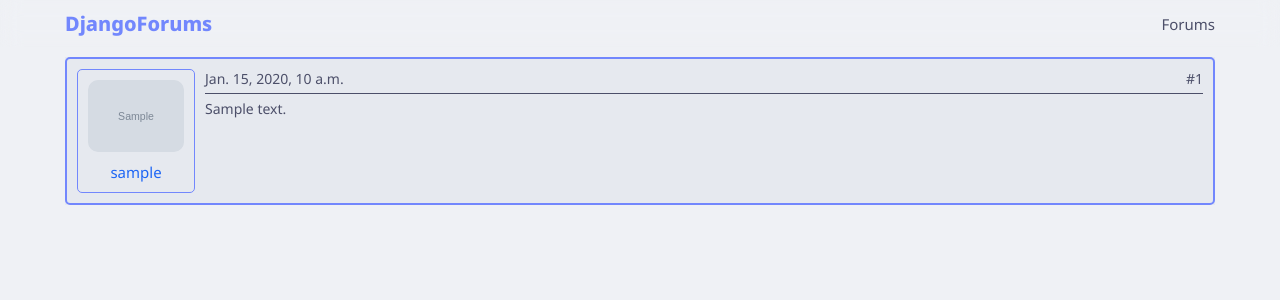
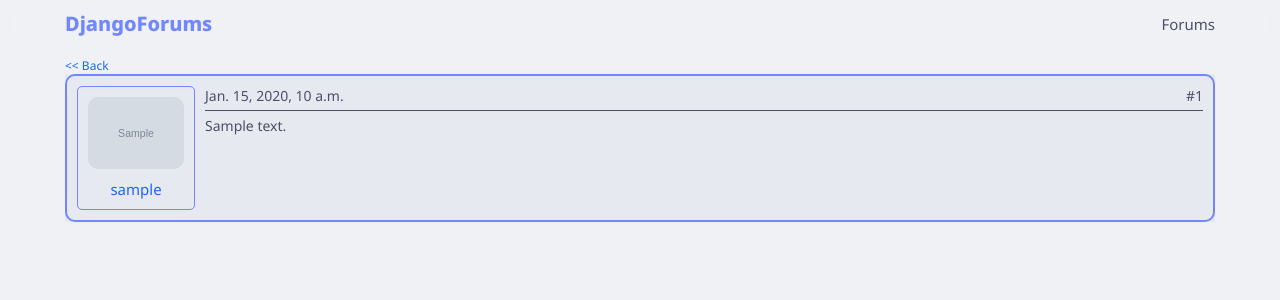
Before and after one commit to alkmei/djangoForums, a Django app: a page that uses templates/thread.html in a window 1280 px wide. Shown: the top 300 px of the page. Run offline with Django 4.2, Linux system fonts and the light colour scheme; tables that the repository leaves empty hold one stand-in row (values such as "Sample post"); grey boxes marked "Sample" are stand-in pictures; style sheets or scripts are compiled from the project's sources; some libraries are stand-ins or nearby versions.

Commit message:
forum functionality good

```diff
--- a/static/home.scss
+++ b/static/core/home.scss
@@ -3,22 +3,16 @@
   margin: auto;
   padding: 1rem;
   .forum-node {
+    @include rounded-box;
     list-style-type: none;
     width: 100%;
-    border: 2px solid var(--lavender);
-    border-radius: 1rem;
     padding: 1rem;
     margin-bottom: 1rem;
     background: var(--mantle);
     a {
+      @include clickable-link;
       font-size: 2rem;
-      text-decoration: none;
       font-weight: 800;
-      color: var(--blue);
-      &:hover {
-        color: var(--rosewater);
-        text-decoration: underline;
-      }
     }
 
     &__description {
--- a/static/ui.scss
+++ b/static/core/ui.scss
@@ -33,3 +33,8 @@
     }
   }
 }
+
+.back-link {
+  @include clickable-link;
+  font-size: 1.2rem;
+}
--- a/static/forum.scss
+++ b/static/forums/forum.scss
@@ -4,8 +4,7 @@
   padding: 1rem;
 
   .thread-list {
-    border: 2px solid var(--lavender);
-    border-radius: 1rem;
+    @include rounded-box;
     background: var(--mantle);
     width: 100%;
 
@@ -20,14 +19,8 @@
         margin: 1rem;
 
         a {
+          @include clickable-link;
           font-size: 1.75rem;
-          text-decoration: none;
-          color: var(--blue);
-
-          &:hover {
-            color: var(--rosewater);
-            text-decoration: underline;
-          }
         }
       }
 
--- a/static/thread.scss
+++ b/static/forums/thread.scss
@@ -8,9 +8,8 @@
     width: 100%;
 
     .post-inner {
+      @include rounded-box;
       list-style-type: none;
-      border: 2px solid var(--lavender);
-      border-radius: 0.5rem;
       padding: 1rem;
       display: flex;
       gap: 1rem;
@@ -40,13 +39,8 @@
           border-radius: 1rem;
         }
         &__name {
+          @include clickable-link;
           font-size: 1.5rem;
-          text-decoration: none;
-          color: var(--blue);
-          &:hover {
-            color: var(--rosewater);
-            text-decoration: underline;
-          }
         }
       }
     }
--- a/static/main.scss
+++ b/static/main.scss
@@ -1,6 +1,7 @@
-@import "colors";
-@import "base";
-@import "ui";
-@import "home";
-@import "forum";
-@import "thread";
+@import "partials/colors";
+@import "partials/mixin";
+@import "core/base";
+@import "core/ui";
+@import "core/home";
+@import "forums/forum";
+@import "forums/thread";
--- /dev/null
+++ b/static/partials/_mixin.scss
@@ -0,0 +1,13 @@
+@mixin clickable-link {
+  text-decoration: none;
+  color: var(--blue);
+  &:hover {
+    text-decoration: underline;
+    color: var(--rosewater);
+  }
+}
+
+@mixin rounded-box {
+  border: 2px solid var(--lavender);
+  border-radius: 1rem;
+}
--- a/templates/forum.html
+++ b/templates/forum.html
@@ -1,6 +1,7 @@
 {% extends 'base.html' %}
 {% block content %}
     <main class="forum-container">
+        <a href="{% url 'home' %}" class="back-link"><< Back</a>
         <ul class="thread-list">
             {% for thread in threads %}
                 <li class="thread-list__node">
--- a/templates/thread.html
+++ b/templates/thread.html
@@ -1,6 +1,7 @@
 {% extends 'base.html' %}
 {% block content %}
 <main class="thread-container">
+    <a href="{% url 'forum_detail' thread.forums.slug %}" class="back-link"><< Back</a>
     <ol class="post-list">
         {% for post in posts %}
             <li class="post-inner">
```
Also changed, not shown: static/core/base.scss (renamed from static/base.scss), static/partials/_colors.scss (renamed from static/_colors.scss).
